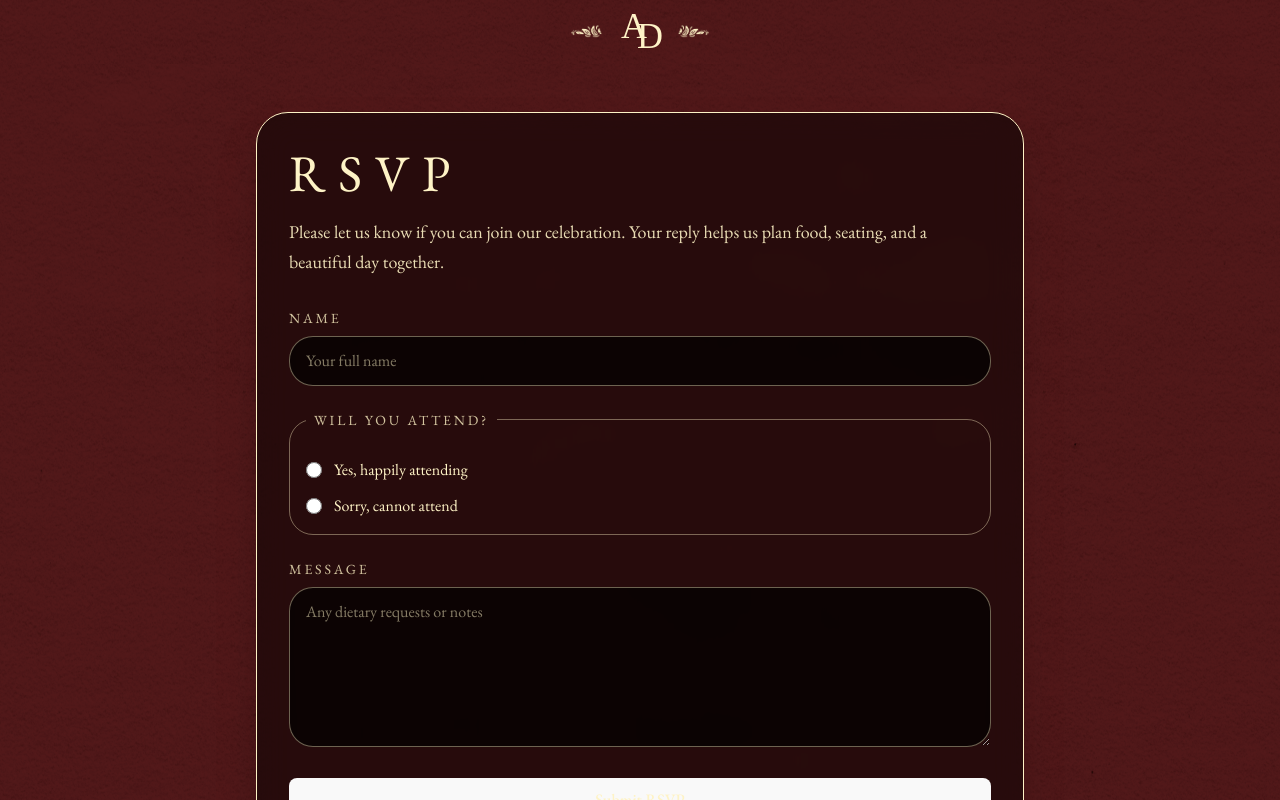
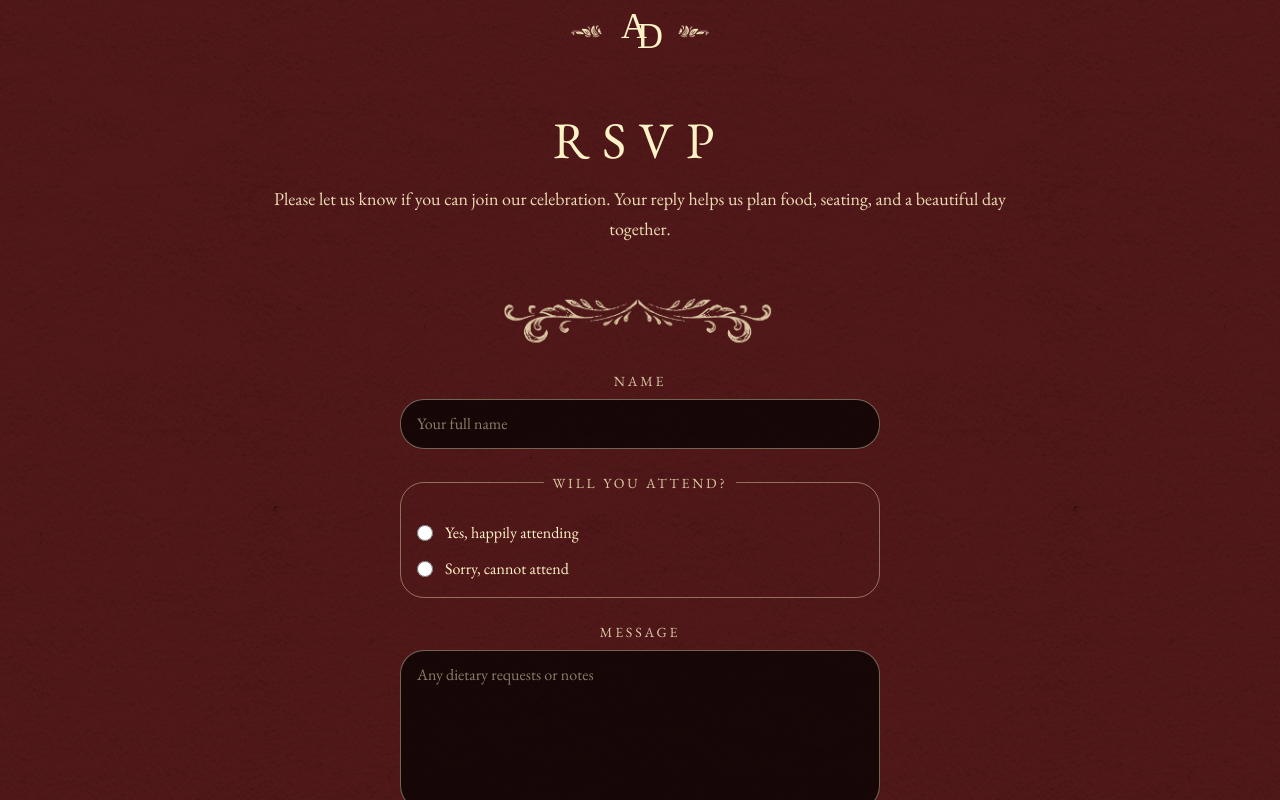
Before and after one commit to lanadavies/wedding, a React (Vite) app: page /rsvp in a window 1280 px wide. Shown: the top 800 px of the page. Built offline with nearby package versions, Linux system fonts and the light colour scheme; a web font is replaced by a local one.

Commit message:
Removed chakra UI

```diff
--- a/package.json
+++ b/package.json
@@ -10,11 +10,8 @@
     "preview": "vite preview"
   },
   "dependencies": {
-    "@chakra-ui/react": "^3.35.0",
-    "@emotion/react": "^11.14.0",
     "@tailwindcss/vite": "^4.1.18",
     "framer-motion": "^12.34.3",
-    "next-themes": "^0.4.6",
     "react": "^19.2.0",
     "react-dom": "^19.2.0",
     "react-icons": "^5.6.0",
--- a/src/components/RSVP.jsx
+++ b/src/components/RSVP.jsx
@@ -1,4 +1,5 @@
 import { useState } from "react";
+import VintageFrameBorder from "../assets/vintage_frame_set_16.png";
 
 export default function RSVP() {
   const [name, setName] = useState("");
@@ -7,13 +8,20 @@ export default function RSVP() {
 
   return (
     <main className="min-h-screen w-full flex items-center justify-center px-6 py-12 text-amber-100 font-[EB_Garamond]">
-      <div className="max-w-3xl w-full rounded-[2rem] border border-amber-100 bg-black/50 p-8 shadow-2xl backdrop-blur-lg">
+      <div className="max-w-3xl w-full flex items-center justify-center flex-col text-center">
         <h1 className="mb-4 text-4xl uppercase tracking-[0.25em]">RSVP</h1>
         <p className="mb-8 text-lg leading-relaxed text-amber-100/90">
           Please let us know if you can join our celebration. Your reply helps us plan food, seating, and a beautiful day together.
         </p>
-
-        <form className="space-y-6">
+                <div className="bg-amber-100 opacity-80 w-[20rem] h-[6rem]"
+                            style={{
+                                WebkitMaskImage: `url(${VintageFrameBorder})`,
+                                maskImage: `url(${VintageFrameBorder})`,
+                                maskSize: 'contain',
+                                maskRepeat: 'no-repeat'
+                            }}
+                        />
+        <form className="space-y-6 w-[30rem]">
           <label className="block">
             <span className="mb-2 block text-sm uppercase tracking-[0.2em] text-amber-100/80">Name</span>
             <input
@@ -70,6 +78,14 @@ export default function RSVP() {
             Submit RSVP
           </button>
         </form>
+                        <div className="bg-amber-100 opacity-80 w-[20rem] h-[6rem]"
+                                    style={{
+                                        WebkitMaskImage: `url(${VintageFrameBorder})`,
+                                        maskImage: `url(${VintageFrameBorder})`,
+                                        maskSize: 'contain',
+                                        maskRepeat: 'no-repeat'
+                                    }}
+                                />
       </div>
     </main>
   );
--- a/src/components/ui/color-mode.jsx
+++ /dev/null
@@ -1,90 +0,0 @@
-'use client'
-
-import { ClientOnly, IconButton, Skeleton, Span } from '@chakra-ui/react'
-import { ThemeProvider, useTheme } from 'next-themes'
-
-import * as React from 'react'
-import { LuMoon, LuSun } from 'react-icons/lu'
-
-export function ColorModeProvider(props) {
-  return (
-    <ThemeProvider attribute='class' disableTransitionOnChange {...props} />
-  )
-}
-
-export function useColorMode() {
-  const { resolvedTheme, setTheme, forcedTheme } = useTheme()
-  const colorMode = forcedTheme || resolvedTheme
-  const toggleColorMode = () => {
-    setTheme(resolvedTheme === 'dark' ? 'light' : 'dark')
-  }
-  return {
-    colorMode: colorMode,
-    setColorMode: setTheme,
-    toggleColorMode,
-  }
-}
-
-export function useColorModeValue(light, dark) {
-  const { colorMode } = useColorMode()
-  return colorMode === 'dark' ? dark : light
-}
-
-export function ColorModeIcon() {
-  const { colorMode } = useColorMode()
-  return colorMode === 'dark' ? <LuMoon /> : <LuSun />
-}
-
-export const ColorModeButton = React.forwardRef(
-  function ColorModeButton(props, ref) {
-    const { toggleColorMode } = useColorMode()
-    return (
-      <ClientOnly fallback={<Skeleton boxSize='9' />}>
-        <IconButton
-          onClick={toggleColorMode}
-          variant='ghost'
-          aria-label='Toggle color mode'
-          size='sm'
-          ref={ref}
-          {...props}
-          css={{
-            _icon: {
-              width: '5',
-              height: '5',
-            },
-          }}
-        >
-          <ColorModeIcon />
-        </IconButton>
-      </ClientOnly>
-    )
-  },
-)
-
-export const LightMode = React.forwardRef(function LightMode(props, ref) {
-  return (
-    <Span
-      color='fg'
-      display='contents'
-      className='chakra-theme light'
-      colorPalette='gray'
-      colorScheme='light'
-      ref={ref}
-      {...props}
-    />
-  )
-})
-
-export const DarkMode = React.forwardRef(function DarkMode(props, ref) {
-  return (
-    <Span
-      color='fg'
-      display='contents'
-      className='chakra-theme dark'
-      colorPalette='gray'
-      colorScheme='dark'
-      ref={ref}
-      {...props}
-    />
-  )
-})
--- a/src/components/ui/toaster.jsx
+++ /dev/null
@@ -1,43 +0,0 @@
-'use client'
-
-import {
-  Toaster as ChakraToaster,
-  Portal,
-  Spinner,
-  Stack,
-  Toast,
-  createToaster,
-} from '@chakra-ui/react'
-
-export const toaster = createToaster({
-  placement: 'bottom-end',
-  pauseOnPageIdle: true,
-})
-
-export const Toaster = () => {
-  return (
-    <Portal>
-      <ChakraToaster toaster={toaster} insetInline={{ mdDown: '4' }}>
-        {(toast) => (
-          <Toast.Root width={{ md: 'sm' }}>
-            {toast.type === 'loading' ? (
-              <Spinner size='sm' color='blue.solid' />
-            ) : (
-              <Toast.Indicator />
-            )}
-            <Stack gap='1' flex='1' maxWidth='100%'>
-              {toast.title && <Toast.Title>{toast.title}</Toast.Title>}
-              {toast.description && (
-                <Toast.Description>{toast.description}</Toast.Description>
-              )}
-            </Stack>
-            {toast.action && (
-              <Toast.ActionTrigger>{toast.action.label}</Toast.ActionTrigger>
-            )}
-            {toast.closable && <Toast.CloseTrigger />}
-          </Toast.Root>
-        )}
-      </ChakraToaster>
-    </Portal>
-  )
-}
--- a/src/components/ui/tooltip.jsx
+++ /dev/null
@@ -1,35 +0,0 @@
-import { Tooltip as ChakraTooltip, Portal } from '@chakra-ui/react'
-import * as React from 'react'
-
-export const Tooltip = React.forwardRef(function Tooltip(props, ref) {
-  const {
-    showArrow,
-    children,
-    disabled,
-    portalled = true,
-    content,
-    contentProps,
-    portalRef,
-    ...rest
-  } = props
-
-  if (disabled) return children
-
-  return (
-    <ChakraTooltip.Root {...rest}>
-      <ChakraTooltip.Trigger asChild>{children}</ChakraTooltip.Trigger>
-      <Portal disabled={!portalled} container={portalRef}>
-        <ChakraTooltip.Positioner>
-          <ChakraTooltip.Content ref={ref} {...contentProps}>
-            {showArrow && (
-              <ChakraTooltip.Arrow>
-                <ChakraTooltip.ArrowTip />
-              </ChakraTooltip.Arrow>
-            )}
-            {content}
-          </ChakraTooltip.Content>
-        </ChakraTooltip.Positioner>
-      </Portal>
-    </ChakraTooltip.Root>
-  )
-})
--- a/vite.config.js
+++ b/vite.config.js
@@ -11,8 +11,5 @@ export default defineConfig({
       },
     }),
     tailwindcss(),
-  ],
-  resolve: {
-    tsconfigPaths: true,
-  },
+  ]
 })
```
Also changed, not shown: src/components/ui/provider.jsx (deleted, +0 -12 lines), 1 other file (tests, documents, lock files or other folders).
